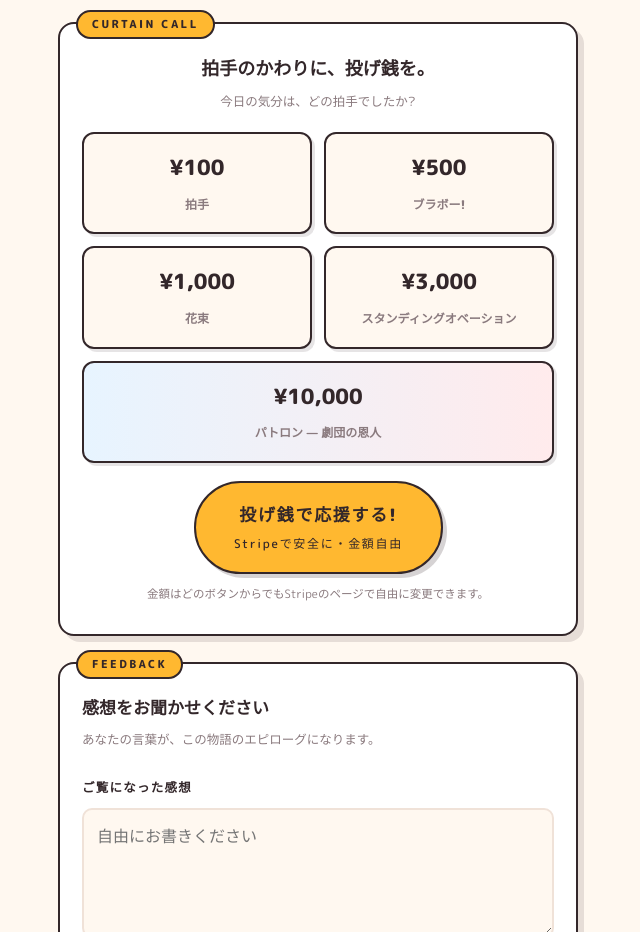
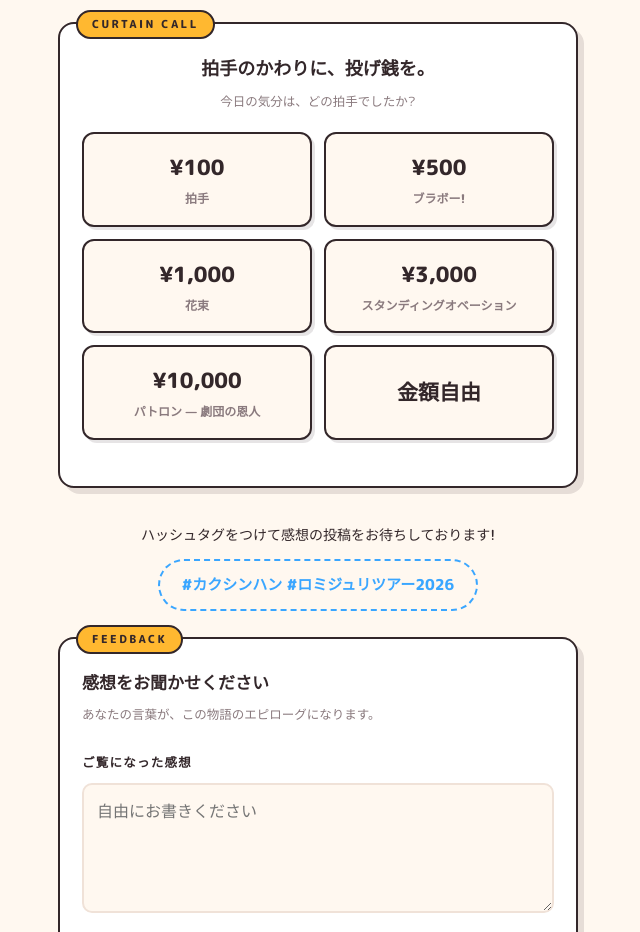
Before and after one commit to akibsystems/romeo-juliet-lp, a plain HTML site: page b/index.html in a window 1280 px wide. Shown: the part 840-1772 px from the top of the page, without its empty margins (322-962 px from the left). Drawn offline with Linux system fonts and the light colour scheme.

Commit message:
任意金額を拍手メニューに統合、注記削除、投げ銭とアンケートの間にX投稿促しを追加

```diff
--- a/b/index.html
+++ b/b/index.html
@@ -129,10 +129,19 @@
     font-weight: 800; box-shadow: 3px 3px 0 rgba(51,39,42,.12); transition: transform .15s, box-shadow .15s;
   }
   .tip-menu a:hover { transform: translate(-1px,-1px); box-shadow: 5px 5px 0 rgba(51,39,42,.2); }
+  .tip-menu a { display: flex; flex-direction: column; justify-content: center; }
   .tip-menu a b { display: block; font-size: 21px; }
   .tip-menu a span { font-size: 12px; color: var(--dim); font-weight: 700; }
   .tip-menu a.big { grid-column: span 2; background: linear-gradient(90deg, rgba(58,166,255,.12), rgba(255,89,100,.12)); }
   .tip-note { font-size: 11.5px; color: var(--dim); margin-top: 10px; }
+  .sns { margin: 34px 0 8px; text-align: center; }
+  .sns p { font-size: 14px; color: var(--ink); font-weight: 500; margin-bottom: 10px; }
+  .sns a {
+    display: inline-block; text-decoration: none; font-size: 15px; font-weight: 800;
+    color: var(--montague); padding: 10px 22px; border: 2px dashed var(--montague);
+    border-radius: 999px; transition: all .2s;
+  }
+  .sns a:hover { background: rgba(58,166,255,.08); }
 
   /* THANKS */
   .thanks { display: none; min-height: 86vh; flex-direction: column; justify-content: center; text-align: center; }
@@ -209,11 +218,16 @@
         <a data-tip="bravo" href="#"><b>¥500</b><span>ブラボー!</span></a>
         <a data-tip="bouquet" href="#"><b>¥1,000</b><span>花束</span></a>
         <a data-tip="ovation" href="#"><b>¥3,000</b><span>スタンディングオベーション</span></a>
-        <a data-tip="patron" class="big" href="#"><b>¥10,000</b><span>パトロン — 劇団の恩人</span></a>
+        <a data-tip="patron" href="#"><b>¥10,000</b><span>パトロン — 劇団の恩人</span></a>
+        <a data-tip="main" href="#"><b>金額自由</b></a>
       </div>
-      <a class="support-btn" id="supportBtn" data-tip="main" href="#">投げ銭で応援する!<small>Stripeで安全に・金額自由</small></a>
-      <p class="tip-note">金額はどのボタンからでもStripeのページで自由に変更できます。</p>
     </div>
+  </section>
+
+  <!-- SNS -->
+  <section class="sns">
+    <p>ハッシュタグをつけて感想の投稿をお待ちしております!</p>
+    <a href="https://x.com/intent/post?text=%23%E3%82%AB%E3%82%AF%E3%82%B7%E3%83%B3%E3%83%8F%E3%83%B3%20%23%E3%83%AD%E3%83%9F%E3%82%B8%E3%83%A5%E3%83%AA%E3%83%84%E3%82%A2%E3%83%BC2026" target="_blank" rel="noopener">#カクシンハン #ロミジュリツアー2026</a>
   </section>
 
   <!-- SURVEY -->
```
Also changed, not shown: a/index.html (+16 -3 lines), c/index.html (+16 -3 lines), index.html (+17 -3 lines).
